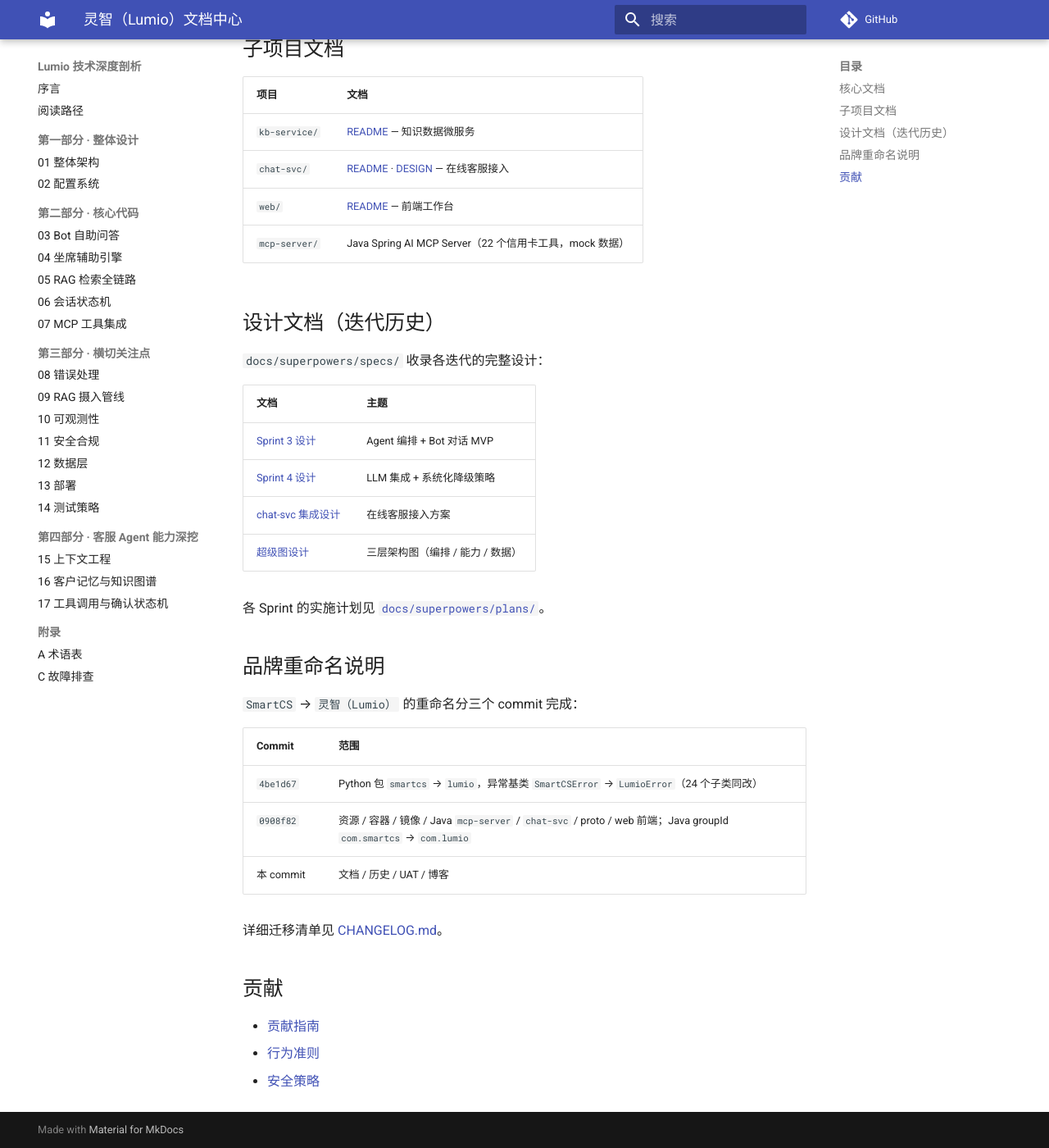
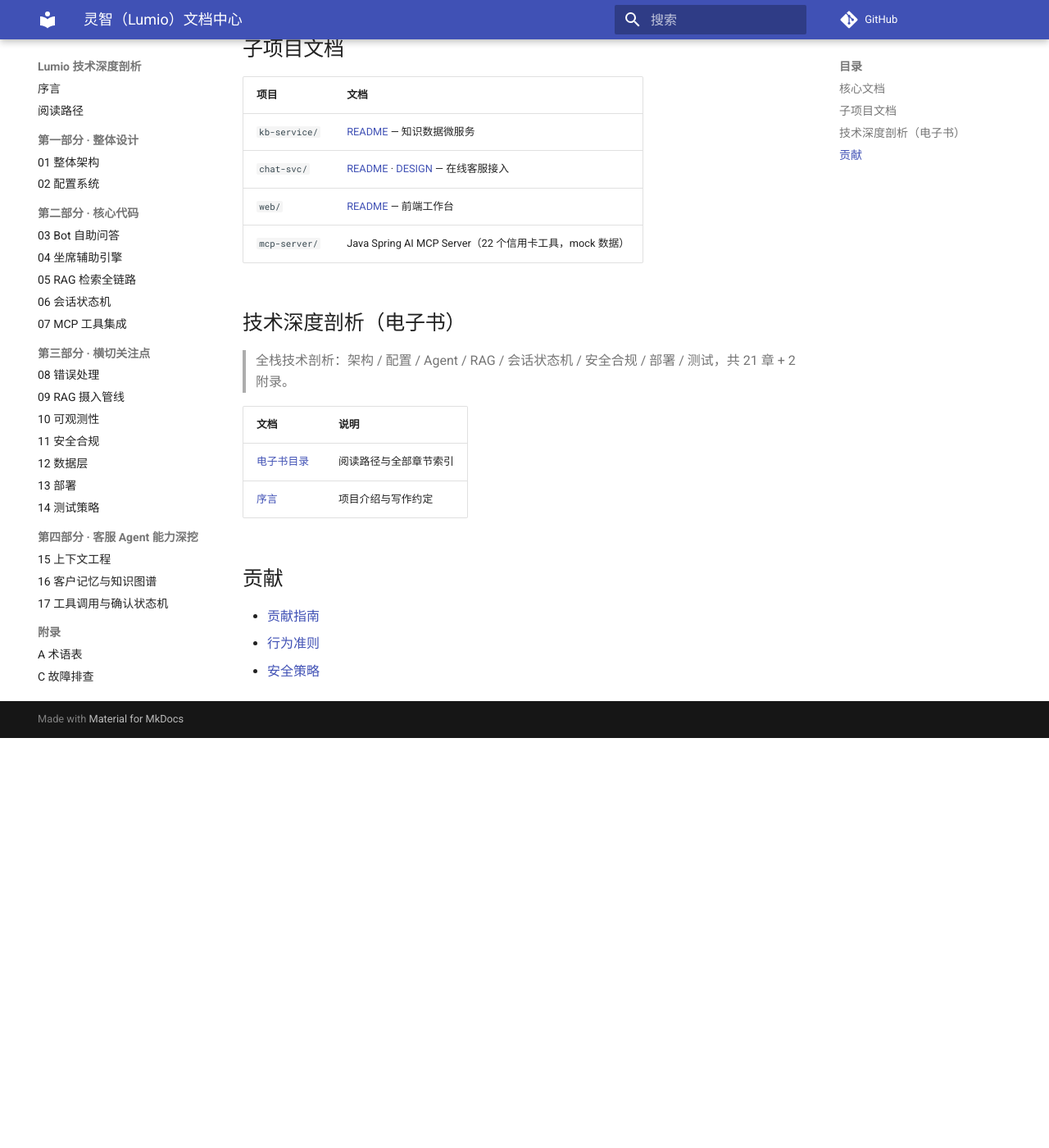
Before and after one commit to slowleelab/QingQue, an MkDocs documentation site: the page built from docs/README.md, in a window 1280 px wide and 1400 px high, scrolled down 675 px. Shown: the whole window at 82% size. Built offline with MkDocs 1.6.1 and Material for MkDocs 9.7.7, drawn with Linux system fonts in a browser that asks for light colours; comment, search, counter and statistics services are not loaded; after the commit the page ends 1575 px from its top, so only the background shows below that.

Commit message:
docs: 清理主页与根 README 中的迭代历史内容 (Sprint 规划/品牌重命名/设计文档索引)

```diff
--- a/docs/README.md
+++ b/docs/README.md
@@ -23,30 +23,14 @@
 | `web/` | [README](../web/README.md) — 前端工作台 |
 | `mcp-server/` | Java Spring AI MCP Server（22 个信用卡工具，mock 数据） |
 
-## 设计文档（迭代历史）
+## 技术深度剖析（电子书）
 
-`docs/superpowers/specs/` 收录各迭代的完整设计：
+> 全栈技术剖析：架构 / 配置 / Agent / RAG / 会话状态机 / 安全合规 / 部署 / 测试，共 21 章 + 2 附录。
 
-| 文档 | 主题 |
+| 文档 | 说明 |
 |------|------|
-| [Sprint 3 设计](./superpowers/specs/2026-05-01-sprint3-agent-orchestration-design.md) | Agent 编排 + Bot 对话 MVP |
-| [Sprint 4 设计](./superpowers/specs/2026-05-03-sprint4-degradation-design.md) | LLM 集成 + 系统化降级策略 |
-| [chat-svc 集成设计](./superpowers/specs/2026-05-04-chat-svc-integration-design.md) | 在线客服接入方案 |
-| [超级图设计](./superpowers/specs/2026-05-01-super-diagram-design.md) | 三层架构图（编排 / 能力 / 数据） |
-
-各 Sprint 的实施计划见 [`docs/superpowers/plans/`](./superpowers/plans/)。
-
-## 品牌重命名说明
-
-`SmartCS` → `灵智（Lumio）` 的重命名分三个 commit 完成：
-
-| Commit | 范围 |
-|--------|------|
-| `4be1d67` | Python 包 `smartcs` → `lumio`，异常基类 `SmartCSError` → `LumioError`（24 个子类同改） |
-| `0908f82` | 资源 / 容器 / 镜像 / Java `mcp-server` / `chat-svc` / proto / web 前端；Java groupId `com.smartcs` → `com.lumio` |
-| 本 commit | 文档 / 历史 / UAT / 博客 |
-
-详细迁移清单见 [CHANGELOG.md](../CHANGELOG.md)。
+| [电子书目录](./book/README.md) | 阅读路径与全部章节索引 |
+| [序言](./book/00-preface.md) | 项目介绍与写作约定 |
 
 ## 贡献
 
--- a/docs/architecture.md
+++ b/docs/architecture.md
@@ -158,18 +158,18 @@
 
 ### 会话状态机
 
-会话采用 **3 阶段 × 7 子状态**模型（`BOT → AGENT → ENDED`），完整状态存于 Redis（`SessionState`），key 前缀 `lumio:session:{id}:meta` 与 `lumio:session:{id}:history`。Sprint 5 重构后阶段统一为 `bot: / agent: / ended` 三个 phase，每个 phase 下含若干 sub_phase，转换由 `validate_transition()` 校验，非法转换抛 `LumioError`。
+会话采用 **3 阶段 × 7 子状态**模型（`BOT → AGENT → ENDED`），完整状态存于 Redis（`SessionState`），key 前缀 `lumio:session:{id}:meta` 与 `lumio:session:{id}:history`。阶段统一为 `bot: / agent: / ended` 三个 phase，每个 phase 下含若干 sub_phase，转换由 `validate_transition()` 校验，非法转换抛 `LumioError`。
 
 ## 关键设计决策
 
 | 决策 | 选择 | 理由 |
 |------|------|------|
 | **混合检索** | BM25 + 向量 + RRF 融合 | 兼顾精确关键词与语义召回；支持 BM25-only / 向量-only 降级 |
-| **降级策略** | 熔断器 + 健康监控 + 内容降级 | LLM/检索故障时自动切换兜底路径，保证可用性（见 Sprint 4 设计） |
+| **降级策略** | 熔断器 + 健康监控 + 内容降级 | LLM/检索故障时自动切换兜底路径，保证可用性 |
 | **会话状态** | Redis 全量存储 | 无状态编排层可水平扩展，状态共享 |
 | **OE 仲裁** | 风险优先级最高 | 金融风险拦截可覆盖营销/服务推荐，合规第一 |
 | **反馈闭环** | Redis 缓冲 + 3s 延迟提交 | 坐席可在延迟期内撤销误操作反馈 |
-| **异常基类** | `LumioError`（24 个子类） | 替换历史 `SmartCSError`，按错误码层级映射 HTTP 状态 |
+| **异常基类** | `LumioError`（24 个子类） | 按错误码层级映射 HTTP 状态 |
 | **AI 网关** | Higress + Nacos 单平面 | SSE ↔ streamable-http 桥接，统一 MCP 数据面 + 治理 |
 
 ## 可观测性
@@ -217,4 +217,4 @@
 - [API 参考](./api-reference.md) — REST / WebSocket 接口
 - [部署指南](./deployment.md) — 中间件与服务启动
 - [配置参考](./configuration.md) — `LUMIO_*` 环境变量全览
-- 设计文档（迭代历史）：[`docs/superpowers/specs/`](./superpowers/specs/)
+- 设计文档：[`docs/superpowers/specs/`](./superpowers/specs/)
```
Also changed, not shown: README.md (+0 -12 lines).
